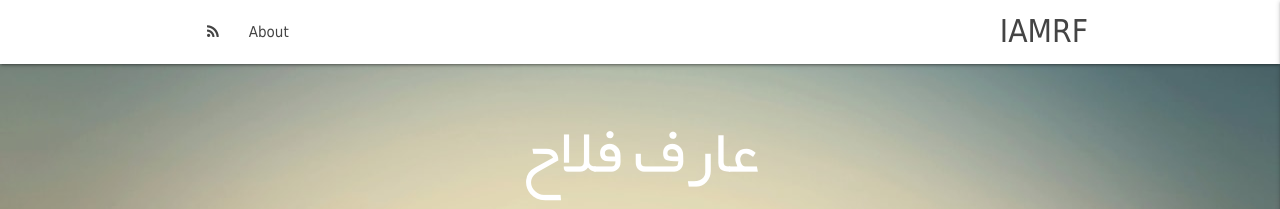
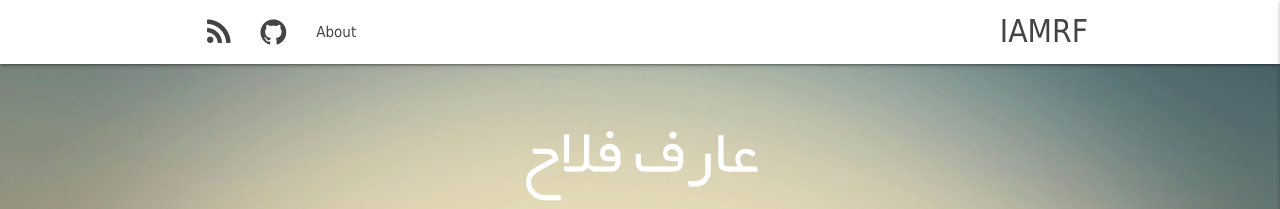
Before and after one commit to iamrf/iamrf.github.io, a Jekyll site: the page built from index.md, in a window 1280 px wide. Shown: the top 209 px of the page. Built offline with Jekyll 4.4.1, drawn with Linux system fonts in a browser that asks for light colours.

Commit message:
github button was added to navbar, mobile-nav-toggler icon changed to grey, an icon row defined in mobile menu

```diff
--- a/_includes/navbar.html
+++ b/_includes/navbar.html
@@ -8,10 +8,12 @@
                         <li><a href="{{ page.url }}"> {{ page.title }} </a></li>
                     {% endif %}
                 {% endfor %}
-                <li><a href="{{ site.url }}/feed.xml"><i class="fa fa-rss"></i></a></li>
+
+                <li><a href="https://github.com/iamrf/iamrf.github.io"><i class="fa fa-github fa-2x"></i></a></li>
+                <li><a href="{{ site.url }}/feed.xml"><i class="fa fa-rss fa-2x"></i></a></li>
             </ul>
 
-            <a href="#" data-target="nav-mobile" class="sidenav-trigger"><i class="material-icons">menu</i></a>
+            <a href="#" data-target="nav-mobile" class="sidenav-trigger"><i class="material-icons grey-text text-darken-3">menu</i></a>
         </div>
     </nav>
 </div>
@@ -23,5 +25,22 @@
         <li><a href="{{ page.url }}"> {{ page.title }} </a></li>
         {% endif %}
     {% endfor %}
-    <li><a href="{{ site.url }}/feed.xml"><i class="fa fa-rss"></i></a></li>
+
+    <hr>
+    <li>
+        <div class="row">
+            <div class="col s3">
+                <a href="{{ site.url }}/feed.xml" class="grey-text text-darken-3"><i class="fa fa-rss fa-2x"></i></a>
+            </div>
+            <div class="col s3">
+                <a href="https://github.com/iamrf/iamrf.github.io" class="grey-text text-darken-3"><i class="fa fa-github fa-2x"></i></a>
+            </div>
+            <div class="col s3">
+                <a href="{{ site.url }}/feed.xml" class="grey-text text-darken-3"><i class="fa fa-instagram fa-2x"></i></a>
+            </div>
+            <div class="col s3">
+                <a href="{{ site.url }}/feed.xml" class="grey-text text-darken-3"><i class="fa fa-linkedin fa-2x"></i></a>
+            </div>
+        </div>
+    </li>
 </ul>
```
